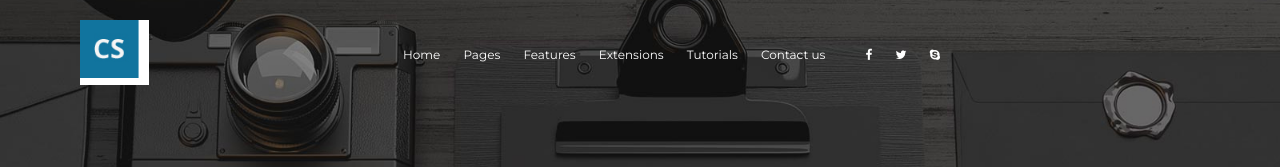
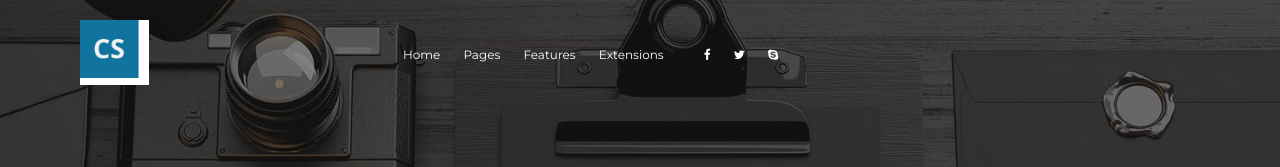
Before and after one commit to DianaMuljukova/Digital-Agency-Landing, a plain HTML site: page index.html in a window 1280 px wide. Shown: the top 167 px of the page. Drawn offline with nearby package versions, Linux system fonts and the light colour scheme.

Commit message:
Удалила ссылки

```diff
--- a/index.html
+++ b/index.html
@@ -19,8 +19,6 @@
             <a href="#">Pages</a>
             <a href="#">Features</a>
             <a href="#">Extensions</a>
-            <a href="#">Tutorials</a>
-            <a href="#">Contact us</a>
         </nav>
         <div class="social">
 
```
